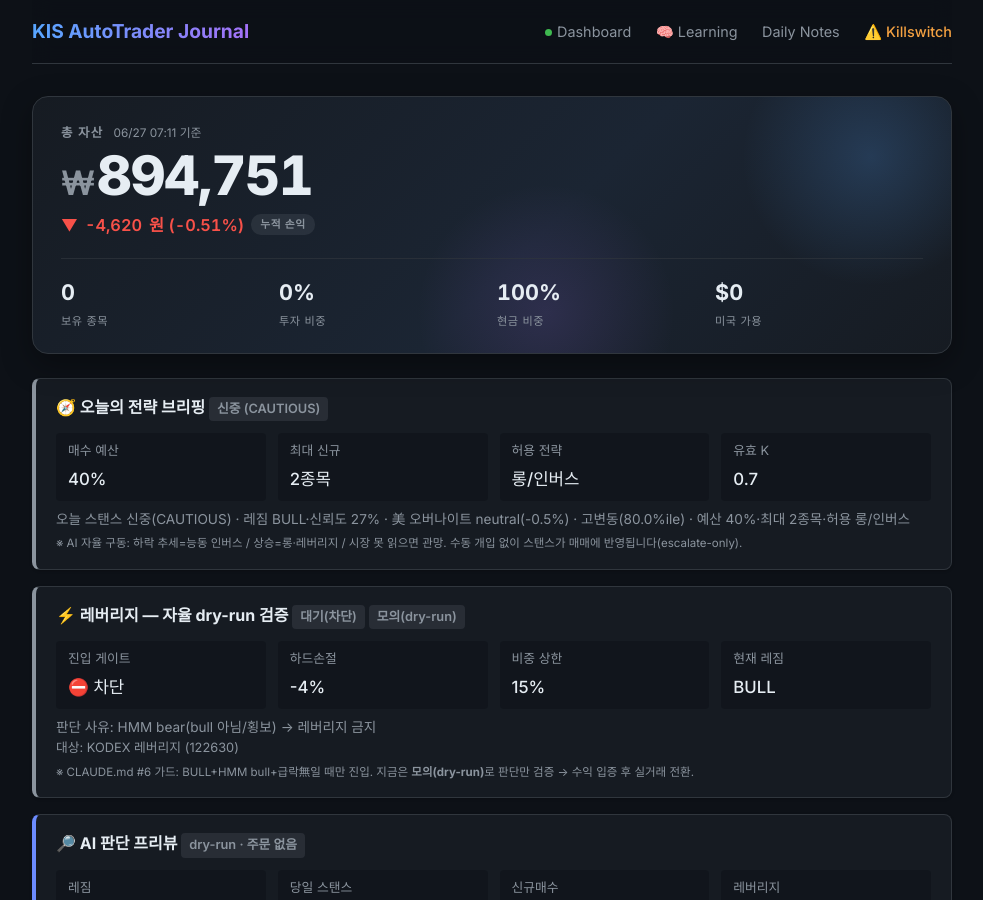
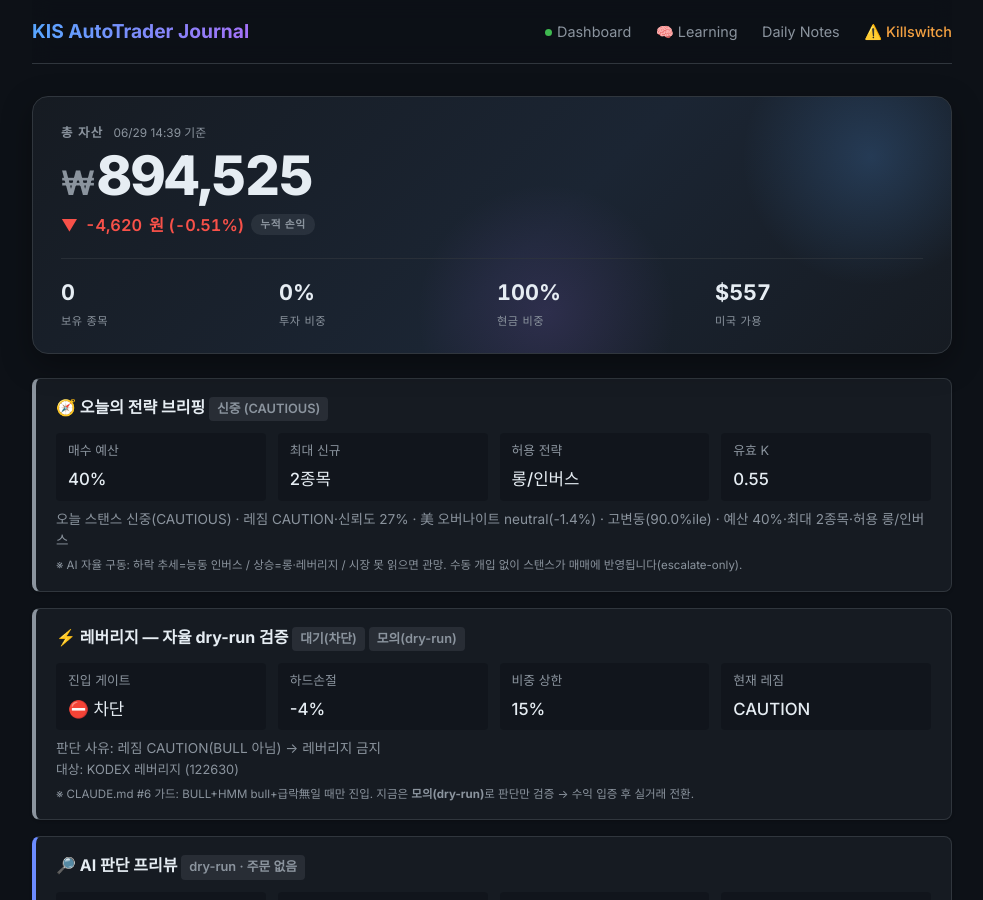
Before and after one commit to BudongJW/kis-trading-journal, a Jekyll site: the page built from index.html, in a window 1280 px wide and 900 px high. Shown: the whole window, without its empty margins (148-1131 px from the left). Built offline with Jekyll 4.4.1, drawn with Linux system fonts in a browser that asks for light colours; nearby versions of some CDN libraries; some of the changed text lies outside the part shown.

Commit message:
auto: portfolio update 14:39

```diff
--- a/_data/portfolio.json
+++ b/_data/portfolio.json
@@ -1,7 +1,7 @@
 {
-  "updated_at": "2026-06-27T07:11:41.517278",
+  "updated_at": "2026-06-29T14:39:08.515879",
   "initial_capital": 500000,
-  "cash": 894751,
+  "cash": 894525,
   "holdings": [],
   "reconcile": {
     "matched": 0,
@@ -17,7 +17,7 @@
     "set_by": ""
   },
   "holdings_value": 0,
-  "total_value": 894751,
+  "total_value": 894525,
   "total_pnl": -4620,
   "total_pnl_pct": -0.51,
   "realized_pnl": -4620,
@@ -743,7 +743,7 @@
   ],
   "rejected_orders": [],
   "today_summary": {
-    "date": "2026-06-27",
+    "date": "2026-06-29",
     "buys": 0,
     "sells": 0,
     "completed_round_trips": 0,
@@ -1254,17 +1254,32 @@
       "hmm_state": "bear",
       "confidence": 0.27,
       "k_value": 0.65
+    },
+    {
+      "date": "2026-06-29",
+      "total_value": 894525,
+      "cash": 894525,
+      "holdings_value": 0,
+      "day_pnl": 0,
+      "cumul_pnl": -4620,
+      "realized_pnl": -4620,
+      "unrealized_pnl": 0,
+      "net_deposit": 399145,
+      "regime": "up",
+      "hmm_state": "unknown",
+      "confidence": 0.27,
+      "k_value": 0.5
     }
   ],
   "market": {
     "regime": "up",
-    "hmm_state": "bear",
+    "hmm_state": "unknown",
     "confidence": 0.27,
     "volatility": "high",
-    "vol_percentile": 80.0,
+    "vol_percentile": 90.0,
     "overnight_gap": {
       "direction": "neutral",
-      "strength": 0.1,
+      "strength": 0.31,
       "action": "normal"
     },
     "strong_sectors": [
@@ -1274,7 +1289,7 @@
   "strategy": {
     "name": "ETF 변동성 돌파 + 신호 융합",
     "params": {
-      "k": 0.65,
+      "k": 0.5,
       "trend_ma": 15
     },
     "universe_count": 7,
@@ -1320,12 +1335,19 @@
     "trained": false
   },
   "bear_strategy": {
-    "regime": "BULL",
-    "enabled": false
+    "enabled": true,
+    "regime": "CAUTION",
+    "confidence": 0.65,
+    "sma_ratio": 0.7165,
+    "canary_bad": 1,
+    "canary_scores": {
+      "195930": 1.3562,
+      "132030": -1.4088
+    }
   },
   "us_session": {
     "enabled": true,
-    "cash_usd": 0.0,
+    "cash_usd": 556.884089,
     "positions": 0,
     "holdings": [],
     "max_positions": 3,
@@ -1373,17 +1395,17 @@
   "learning": {
     "market": {
       "trend": "up",
-      "hmm_state": "bear",
-      "hmm_confidence": 54.3,
+      "hmm_state": null,
+      "hmm_confidence": 0,
       "volatility": "high",
-      "vol_percentile": 80.0,
+      "vol_percentile": 90.0,
       "market_confidence": 0.27,
-      "analyzed_at": "2026-06-26 10:35"
+      "analyzed_at": "2026-06-28"
     },
     "overnight": {
       "direction": "neutral",
-      "nasdaq_change": -0.46,
-      "sp500_change": 0,
+      "nasdaq_change": -1.44,
+      "sp500_change": -0.4,
       "recommended_action": "normal"
     },
     "strong_sectors": [
@@ -1393,7 +1415,7 @@
       "accuracy": 66.7,
       "auc": 0.7592,
       "n_samples": 180,
-      "trained_at": "2026-06-26T19:27:09.891403",
+      "trained_at": "2026-06-27T07:43:33.685644",
       "top_features": [
         {
           "name": "body_ratio",
@@ -1438,11 +1460,11 @@
       ]
     },
     "strategy_params": {
-      "k": 0.65,
+      "k": 0.5,
       "trend_ma": 15,
-      "train_sharpe": 1.21,
-      "val_sharpe": 1.78,
-      "optimized_at": "2026-06-21"
+      "train_sharpe": 0.88,
+      "val_sharpe": 5.67,
+      "optimized_at": "2026-06-28"
     },
     "ta_weights": {
       "rsi": 0.17,
@@ -1588,16 +1610,16 @@
     "allow_inverse": true,
     "allow_leverage": false,
     "size_mult": 0.6,
-    "k_effective": 0.7,
+    "k_effective": 0.55,
     "allow_summary": "롱/인버스",
-    "briefing": "오늘 스탠스 신중(CAUTIOUS) · 레짐 BULL·신뢰도 27% · 美 오버나이트 neutral(-0.5%) · 고변동(80.0%ile) · 예산 40%·최대 2종목·허용 롱/인버스",
+    "briefing": "오늘 스탠스 신중(CAUTIOUS) · 레짐 CAUTION·신뢰도 27% · 美 오버나이트 neutral(-1.4%) · 고변동(90.0%ile) · 예산 40%·최대 2종목·허용 롱/인버스",
     "signals": {
-      "regime": "BULL",
+      "regime": "CAUTION",
       "confidence": 0.27,
       "direction": "neutral",
-      "nasdaq_change": -0.46,
+      "nasdaq_change": -1.44,
       "high_vol": true,
-      "vol_percentile": 80.0,
+      "vol_percentile": 90.0,
       "rapid_level": "NONE"
     }
   },
@@ -1605,12 +1627,12 @@
     "enabled": true,
     "dry_run": true,
     "gate_allowed": false,
-    "gate_reason": "HMM bear(bull 아님/횡보) → 레버리지 금지",
+    "gate_reason": "레짐 CAUTION(BULL 아님) → 레버리지 금지",
     "hard_stop_pct": 0.04,
     "max_weight": 0.15,
-    "regime": "BULL",
-    "hmm_state": "bear",
-    "hmm_confidence": 0.543,
+    "regime": "CAUTION",
+    "hmm_state": "unknown",
+    "hmm_confidence": 0.5,
     "universe": [
       {
         "symbol": "122630",
```
